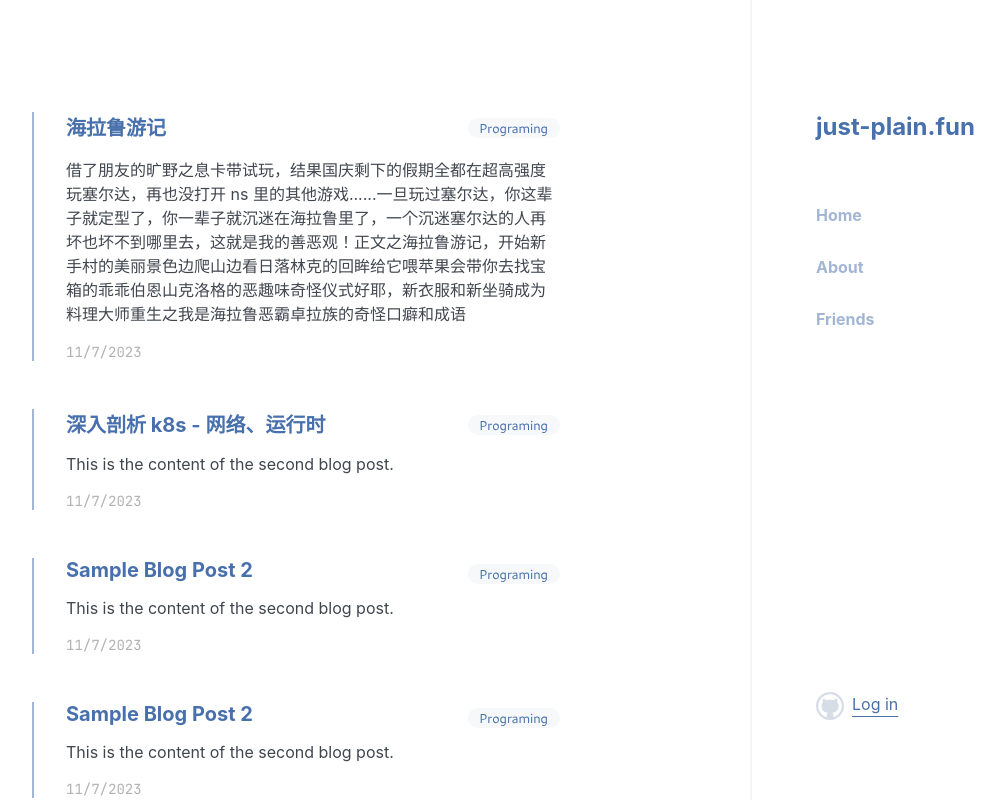
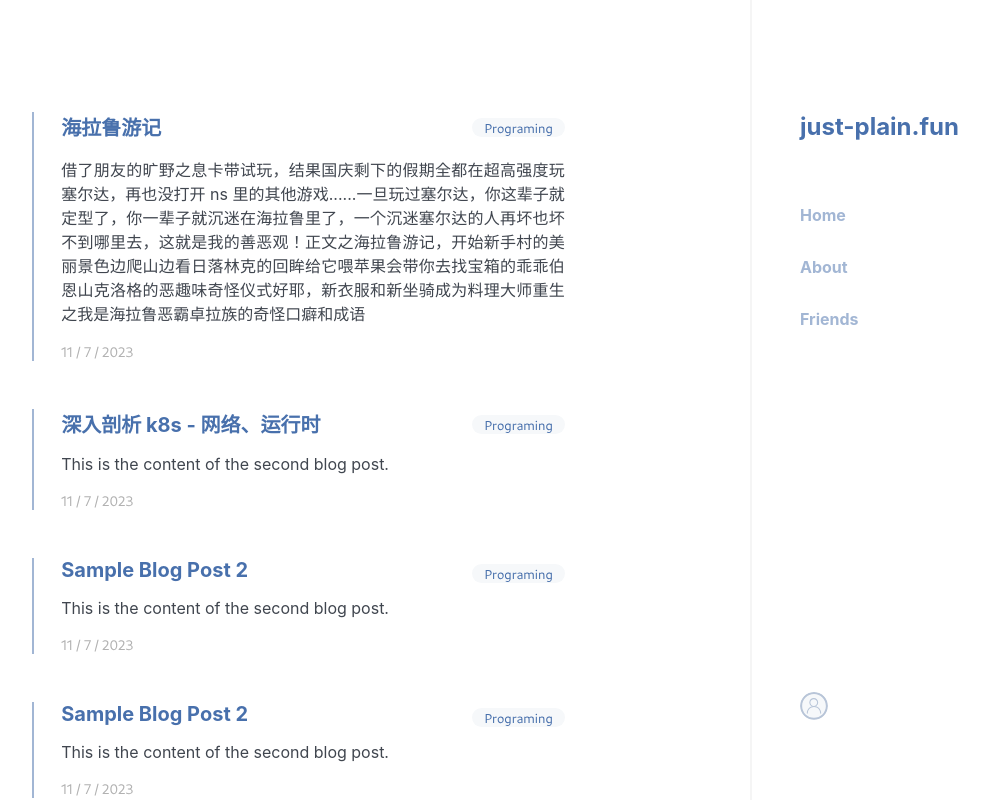
Before and after one commit to YiNNx/plainly-rusty-fe, a React (Create React App) app: page / in a window 1280 px wide. Shown: the top 800 px of the page, without its empty margins (208-1213 px from the left). Built offline with nearby package versions, Linux system fonts and the light colour scheme; a web font is replaced by a local one.

Commit message:
feat: change px to rem & add more styles

```diff
--- a/src/components/Header.tsx
+++ b/src/components/Header.tsx
@@ -41,15 +41,24 @@ const Account = styled.div`
       vertical-align: middle;
       width: 1.75rem;
       /* border: 1px solid ${theme.colors.secondary}; */
-      /* border-radius: 3rem; */
+      border-radius: 3rem;
+      background-color: ${theme.colors.block};
+    }
+
+    &:hover {
+      span{
+
+        visibility: visible;
+      }
     }
 
   span {
-    font-weight: normal;
     padding: .5rem;
     color: ${theme.colors.primary};
+    visibility: hidden;
+
     text-decoration: underline 1px;
-    text-underline-offset: .4rem;
+      text-underline-offset: .4rem;
   }
 `;
 
--- a/src/components/PostDetail.tsx
+++ b/src/components/PostDetail.tsx
@@ -18,17 +18,20 @@ const PostContent = styled.p`
 `;
 
 const PostTag = styled.span`
-  background-color: ${theme.colors.secondary};
-  color: ${theme.colors.background};
-  font-weight: bold;
-  padding: 5px 10px;
-  border-radius: 5px;
-  margin-right: 10px;
+  font-family: 'Cantarell';
+  background-color: ${theme.colors.block};
+  /* border: 1px solid ${theme.colors.primary}; */
+  color: ${theme.colors.primary};
+  font-size: .9rem;
+  padding: 0.1rem 0.75rem;
+  border-radius: 2rem;
 `;
 
 const PostTime = styled.span`
-  font-size: 14px;
-  color: #999;
+  font-family: 'Cantarell';
+  font-size: 0.875rem;
+  color: #b2b2b2;
+  float: right;
 `;
 
 interface PostDetailProps {
--- a/src/components/PostItem.tsx
+++ b/src/components/PostItem.tsx
@@ -2,10 +2,11 @@ import React from 'react';
 import { Link } from 'react-router-dom';
 import styled from 'styled-components';
 import { theme } from '../theme';
+import { PostTag } from './PostTag';
 
 const Post = styled.div`
 
-  padding: 0rem 2rem;
+  padding: 0rem 1.7rem;
   margin: 3rem 5rem;
   /* border-radius: 5px; */
   /* transition: transform 0.2s; */
@@ -15,6 +16,7 @@ const Post = styled.div`
   &:hover {
     /* background-color: ${theme.colors.background}; */
     /* transform: scale(1.05); */
+  border-left: 2px solid ${theme.colors.shadow};
   }
   `;
 
@@ -29,28 +31,17 @@ const PostTitle = styled.span`
   }
 `;
 
-const PostTag = styled.span`
-  font-family: 'Cantarell';
-  background-color: ${theme.colors.block};
-  /* border: 1px solid ${theme.colors.primary}; */
-  float: right;
-  color: ${theme.colors.primary};
-  font-size: 13px;
-  padding: 2px 12px;
-  border-radius: 15px;
-  margin: 6px 0;
-  /* margin-right: 10px; */
-`;
+
 
 const PostTime = styled.span`
-  font-family: 'JetBrainsMono';
-  font-size: 14px;
+  font-family: 'Cantarell';
+  font-size: 0.875rem;
   color: #b2b2b2;
   /* float: right; */
 `;
 
 const PostContent = styled.p`
-  font-size: 16px;
+  font-size: 1rem;
   color: ${theme.colors.text};
 `;
 
--- /dev/null
+++ b/src/components/PostTag.tsx
@@ -0,0 +1,16 @@
+import styled from 'styled-components';
+import { theme } from '../theme';
+
+
+export const PostTag = styled.span`
+  font-family: 'Cantarell';
+  background-color: ${theme.colors.block};
+  /* border: 1px solid ${theme.colors.primary}; */
+  float: right;
+  color: ${theme.colors.primary};
+  font-size: 0.8125rem;
+  padding: 0.1rem 0.75rem;
+  border-radius: 2rem;
+  margin: 0.375rem 0;
+  /* margin-right: 10px; */
+`;
--- a/src/containers/PageLayout.tsx
+++ b/src/containers/PageLayout.tsx
@@ -12,8 +12,8 @@ export const MainContent = styled.div`
 `;
 
 export const Sidebar = styled.div`
-  padding: 4rem 4rem;
-  width: 12rem; /* 调整边栏的宽度 */
+  padding: 4rem 5rem 4rem 3rem;
+  width: 12rem;
   position: fixed;
   right: 0;
   top: 0;
--- a/src/index.css
+++ b/src/index.css
@@ -23,9 +23,11 @@
 body {
   /* background-color: #f6f8fa; */
   margin: 0;
+  text-align: justify;
   font-family: -apple-system, BlinkMacSystemFont, 'SourceHanSerifCN';
   -webkit-font-smoothing: antialiased;
   -moz-osx-font-smoothing: grayscale;
+
 }
 
 code {
--- a/src/theme.ts
+++ b/src/theme.ts
@@ -7,9 +7,9 @@ export const theme = {
     background: '#ffffff',
     block: '#f6f8fa',
     highlight: '#ffffb5c2',
-    shadow: '#d2dff4',
+    shadow: '#c8d2e1',
     light: '#5bb3ff',
-    grey: '#6e7580',
+    grey: '#b2b2b2',
     // 添加更多颜色变量
   },
 };
```
Also changed, not shown: src/components/BlogList.tsx (+11 -11 lines), src/assets/account.svg.
